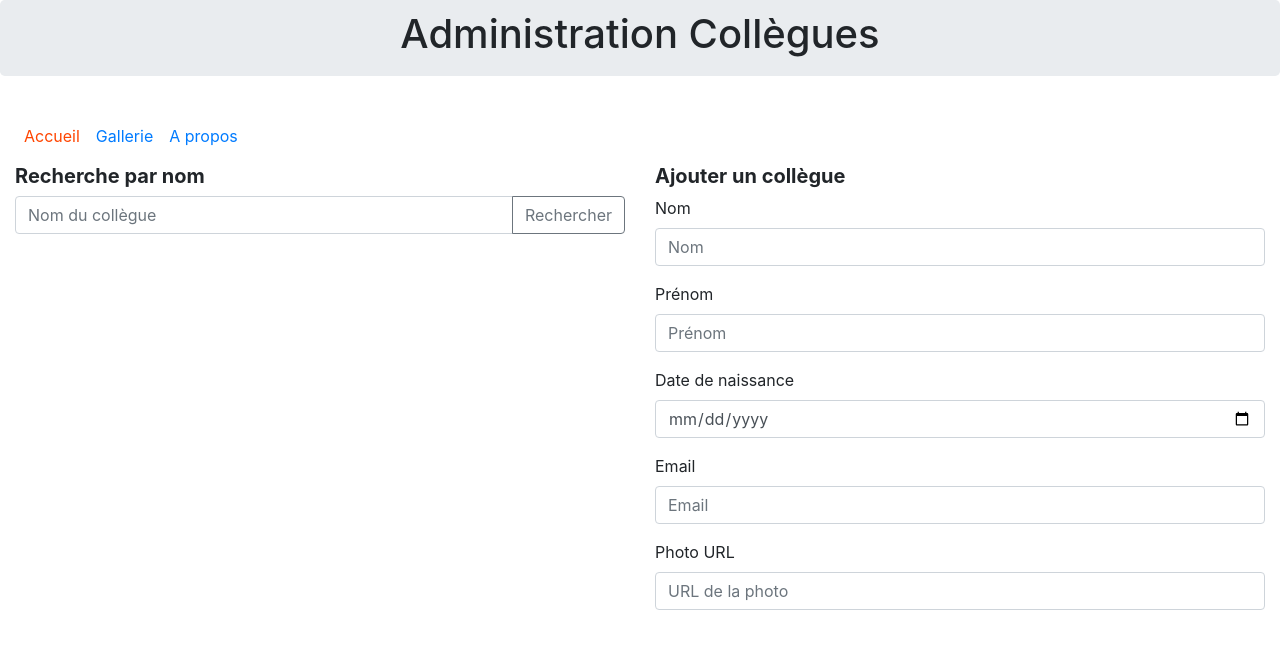
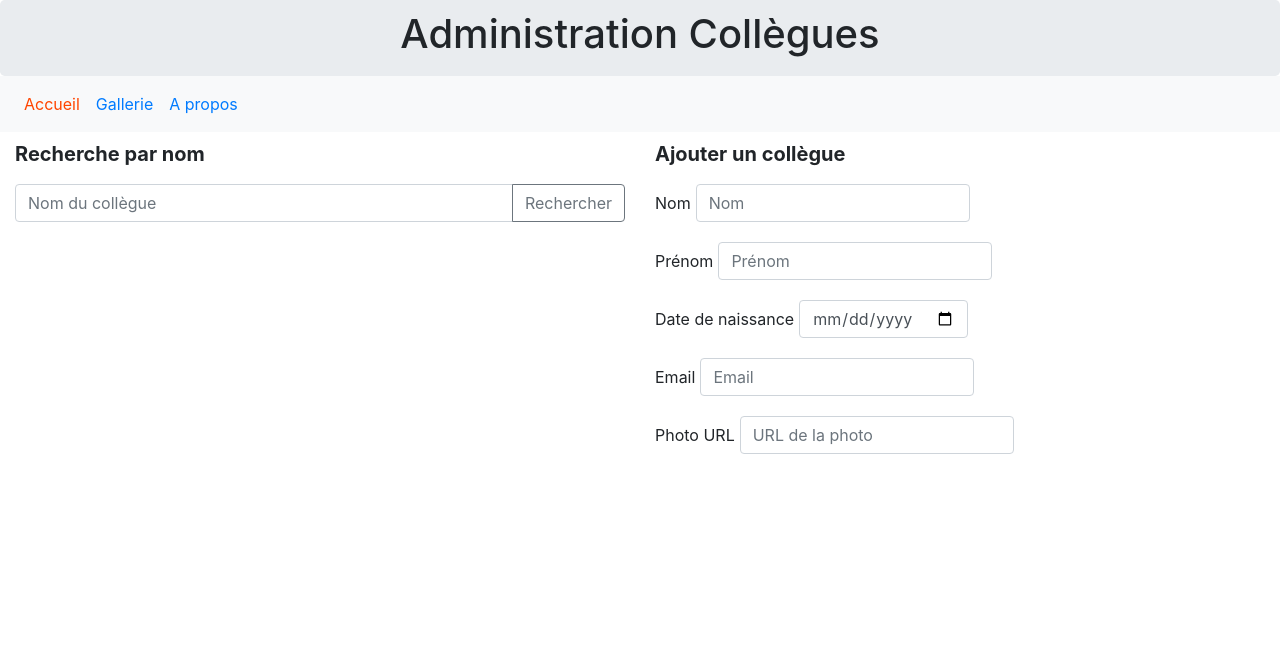
Before and after one commit to JeremD/collegues-front, an Angular app: page /accueil in a window 1280 px wide. Shown: the top 648 px of the page. Built offline with nearby package versions, Linux system fonts and the light colour scheme.

Commit message:
Angular: TP 07

```diff
--- a/src/app/a-propos/a-propos.component.css
+++ b/src/app/a-propos/a-propos.component.css
@@ -1,3 +1,5 @@
 .apropos {
-  padding: 15px;
+  padding-top: 10px;
+  padding-bottom: 10px;
+  padding-left: 15px;
 }
--- a/src/app/a-propos/a-propos.component.html
+++ b/src/app/a-propos/a-propos.component.html
@@ -1,4 +1,5 @@
 <div class="apropos">
   <h3>App Collègue</h3>
+  <br>
   <p>TP Angular</p>
 </div>
--- a/src/app/app.component.css
+++ b/src/app/app.component.css
@@ -1,4 +1,5 @@
 .jumbotron {
   padding: 10px;
+  margin-bottom: 0;
   text-align: center;
 }
--- a/src/app/app.component.html
+++ b/src/app/app.component.html
@@ -4,7 +4,7 @@
 </header>
 
 <!-- Menu Component -->
-<nav class="navbar navbar-expand-sm">
+<nav class="navbar navbar-expand-sm bg-light">
   <app-menu></app-menu>
 </nav>
 
--- a/src/app/collegue-infos/collegue-infos.component.css
+++ b/src/app/collegue-infos/collegue-infos.component.css
@@ -1,7 +1,12 @@
 #labelcol {
   font-weight: bold;
+  padding-top: 10px;
 }
 
 #infos-collegue {
-  padding: 15px;
+  padding: 10px;
 }
+
+#content-collegue {
+   margin: auto;
+}
--- a/src/app/collegue-infos/collegue-infos.component.html
+++ b/src/app/collegue-infos/collegue-infos.component.html
@@ -1,9 +1,10 @@
-<!-- Photo -->
-<div class="row" id="infos-collegue" *ngIf="col">
-    <img src={{col.photoUrl}} alt="Photo">
-</div>
-<div class="row">
+<!-- Coordonées collègue -->
+<div class="row" id="content-collegue" *ngIf="col">
   <div class="col-12 col-md-8">
+    <!-- Photo -->
+    <div class="row">
+      <img src={{col.photoUrl}} alt="Photo">
+    </div>
     <!-- Matricule -->
     <div class="row">
       <div class="col" id="labelcol">
@@ -45,7 +46,9 @@
       <div class="col" id="labelcol">
         <p>Email</p>
       </div>
-      <p>{{col.email}}</p>
+      <div class="col">
+        <p>{{col.email}}</p>
+      </div>
     </div>
   </div>
 </div>
--- a/src/app/creation-collegue/creation-collegue.component.css
+++ b/src/app/creation-collegue/creation-collegue.component.css
@@ -1,8 +1,18 @@
 h5 {
   font-weight: bold;
+  padding-top: 10px;
+  padding-bottom: 10px;
 }
 
 p {
   font-size: bold;
   color: red;
 }
+
+.form-inline {
+  padding-bottom: 20px;
+}
+
+.form-inline>* {
+  margin-right: 5px;
+}
--- a/src/app/creation-collegue/creation-collegue.component.html
+++ b/src/app/creation-collegue/creation-collegue.component.html
@@ -3,7 +3,7 @@
 
 <form (ngSubmit)="submit()" #checkForm="ngForm">
   <!-- Nom -->
-  <div class="form-group">
+  <div class="form-inline">
     <label>Nom </label>
     <input class="form-control" type="text" name="nomCollegue"
       #nomCollegue="ngModel" placeholder="Nom"
@@ -13,7 +13,7 @@
     </p>
   </div>
   <!-- Prénom -->
-  <div class="form-group">
+  <div class="form-inline">
     <label>Prénom </label>
     <input class="form-control" type="text" name="prenomCollegue"
       #prenomCollegue="ngModel" placeholder="Prénom"
@@ -23,17 +23,18 @@
     </p>
   </div>
   <!-- Date de naissance -->
-  <div class="form-group">
+  <div class="form-inline">
     <label>Date de naissance </label>
     <input class="form-control" type="date" name="dateNaissanceCollegue"
       #dateNaissanceCollegue="ngModel"
       [(ngModel)]="collegueNouveau.dateDeNaissance" required>
-    <p id="date" *ngIf="dateNaissanceCollegue.dirty && dateNaissanceCollegue.invalid">
+    <p id="date" *ngIf="dateNaissanceCollegue.dirty &&
+      dateNaissanceCollegue.invalid">
       La date de naissance est invalide !
     </p>
   </div>
   <!-- Email -->
-  <div class="form-group">
+  <div class="form-inline">
     <label>Email </label>
     <input class="form-control" type="email" name="emailCollegue"
       #emailCollegue="ngModel" placeholder="Email"
@@ -43,7 +44,7 @@
     </p>
   </div>
   <!-- Photo -->
-  <div class="form-group">
+  <div class="form-inline">
     <label>Photo URL </label>
     <input class="form-control" type="url" name="photoCollegue"
       #photoCollegue="ngModel" placeholder="URL de la photo"
@@ -54,12 +55,13 @@
   </div>
 
   <!-- Bouton créer -->
-  <button (click)="submit()"  type="submit" class="btn-primary form-control"
-    *ngIf="checkForm.valid"> Créer</button>
-
-  <!-- Erreurs si formulaire invalide -->
-  <p *ngIf="checkForm.dirty && checkForm.invalid">
-    Le formulaire est incomplet !
-  </p>
+  <div class="form-inline">
+    <button (click)="submit()" type="submit" class="btn-primary form-control"
+      *ngIf="checkForm.valid"> Créer</button>
+    <!-- Erreurs si formulaire invalide -->
+    <p *ngIf="checkForm.dirty && checkForm.invalid">
+      Le formulaire est incomplet !
+    </p>
+  </div>
 
 </form>
--- a/src/app/creation-collegue/creation-collegue.component.ts
+++ b/src/app/creation-collegue/creation-collegue.component.ts
@@ -11,12 +11,14 @@ import { DataService } from '../services/data.service';
 })
 export class CreationCollegueComponent implements OnInit {
 
+  // Collègue et nouveau collègue
   collegue: Collegue;
   collegueNouveau: NewCollegue;
 
   // Appel du service collègue
   constructor(private collegueServ: DataService) { }
 
+  // Données du formulaire
   ngOnInit(): void {
     this.collegueNouveau = {
       nom: '',
@@ -30,9 +32,8 @@ export class CreationCollegueComponent implements OnInit {
   // Créer un collègue dans le formulaire
   submit(): void {
       this.collegueServ.creerCollegue(this.collegueNouveau).subscribe(
-        collegue => this.collegue = collegue,
-        err => console.log(err),
-        () => {}
+        col => this.collegue = col,
+        err => console.error(err)
       );
   }
 }
--- a/src/app/gallerie/gallerie.component.css
+++ b/src/app/gallerie/gallerie.component.css
@@ -1,5 +1,5 @@
 .gallerie {
-    padding: 15px;
+    padding: 10px;
 }
 
 img {
--- a/src/app/recherche-collegue-par-nom/recherche-collegue-par-nom.component.css
+++ b/src/app/recherche-collegue-par-nom/recherche-collegue-par-nom.component.css
@@ -1,3 +1,5 @@
 h5 {
   font-weight: bold;
+  padding-top: 10px;
+  padding-bottom: 10px;
 }
```
